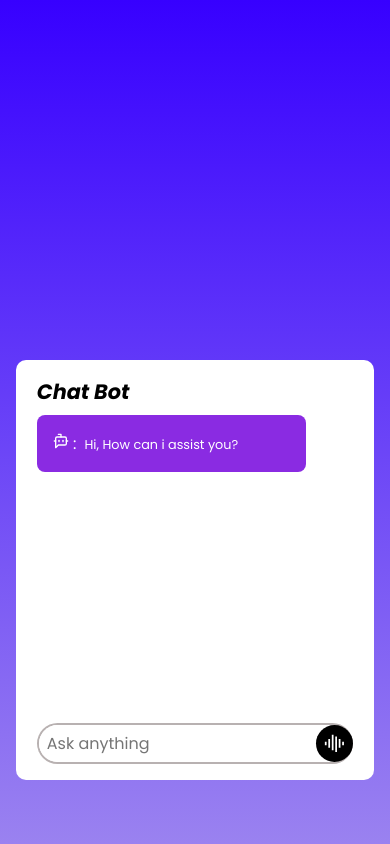
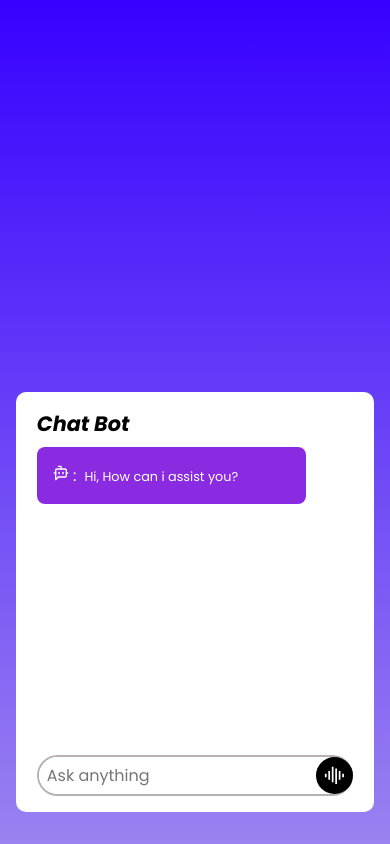
Before and after one commit to Jeeva-code25/chat-bot, a React (Vite) app: page / in a window 390 px wide. Built offline with nearby package versions, Linux system fonts and the light colour scheme; a web font is replaced by a local one.

Commit message:
second commit

```diff
--- a/src/index.css
+++ b/src/index.css
@@ -19,6 +19,6 @@ body{
   body{
     display: flex;
     align-items: flex-end;
-    padding: 4rem 1rem;
+    padding: 2rem 1rem;
   }
 }
```
